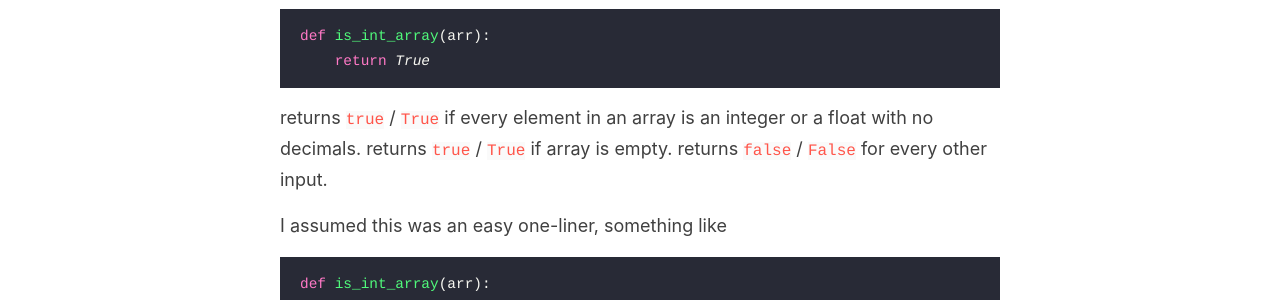
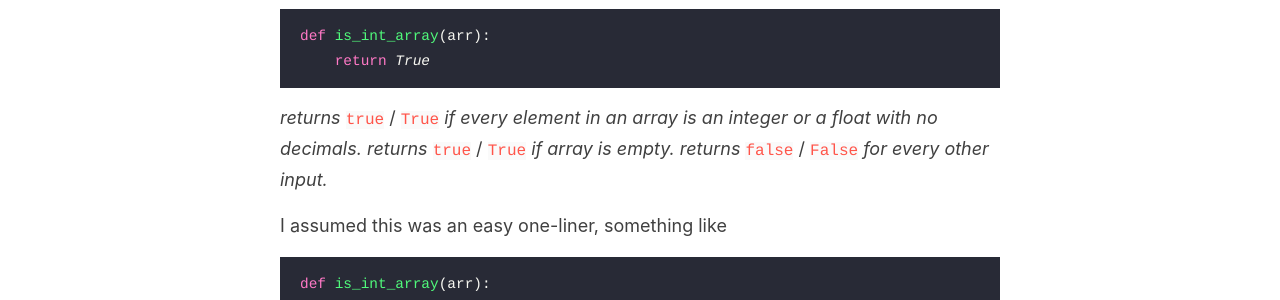
Before and after one commit to krz/krz.github.io, a Jekyll site: the page built from _posts/2021-05-22-codewars.md, in a window 1280 px wide and 900 px high, scrolled down 432 px. Shown: the part 153-453 px from the top of the window. Built offline with Jekyll 4.4.1, drawn with Linux system fonts in a browser that asks for light colours.

Commit message:
change to italic

````diff
--- a/_posts/2021-05-22-codewars.md
+++ b/_posts/2021-05-22-codewars.md
@@ -18,9 +18,9 @@ def is_int_array(arr):
     return True
 ```
 
-returns `true`  / `True` if every element in an array is an integer or a float with no decimals.
-returns `true`  / `True` if array is empty.
-returns `false` / `False` for every other input.
+*returns* `true`  / `True` *if every element in an array is an integer or a float with no decimals.*
+*returns* `true`  / `True` *if array is empty.*
+*returns* `false` / `False` *for every other input.*
 
 
 I assumed this was an easy one-liner, something like
````
